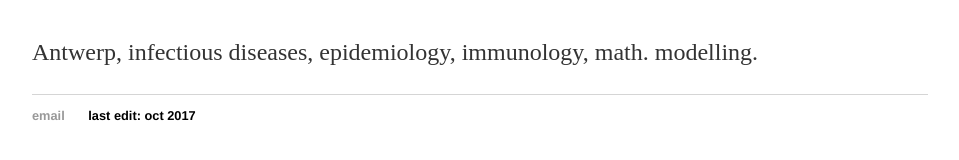
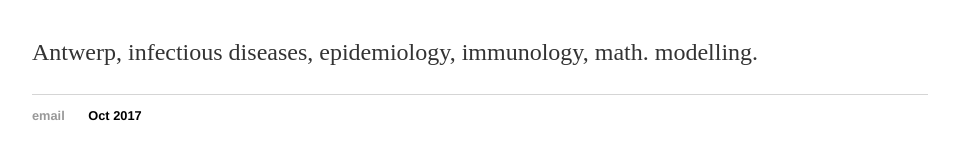
Before and after one commit to welmoedvl/welmoedvl.github.io, a Jekyll site: the page about.html, which Jekyll copies as it is, in a window 1280 px wide. Shown: the part 161-321 px from the top of the page, without its empty margins (160-1119 px from the left). Built offline with Jekyll 4.4.1, drawn with Linux system fonts in a browser that asks for light colours.

Commit message:
Update about.html

```diff
--- a/about.html
+++ b/about.html
@@ -1,8 +1,32 @@
----
-layout: default
-title: Welmoed van Loon
----
-<div class="blurb">
+<!DOCTYPE html>
+	<html>
+		<head>
+			<title>Welmoed van Loon</title>
+			<!-- link to main stylesheet -->
+			<link rel="stylesheet" type="text/css" href="/css/main.css">
+		</head>
+		<body>
+			<nav>
+	    		<ul>
+	        		<li><a href="/home.html">Home</a></li>
+		        	<li><a href="/about.html">About</a></li>
+	        		<li><a href="/cv.html">CV</a></li>
+	    		</ul>
+			</nav>
+			<div class="container">
+
+			<div class="blurb">
 	<h1>Welmoed van Loon</h1>
 	<p>Antwerp, infectious diseases, epidemiology, immunology, math. modelling. </p>
 </div><!-- /.blurb -->
+
+
+			</div><!-- /.container -->
+			<footer>
+	    		<ul>
+	        		<li><a href="mailto:welmoed.vanloon@gmail.com">email</a></li>
+	        		<li>Oct 2017</li>
+				</ul>
+			</footer>
+		</body>
+	</html>
```
